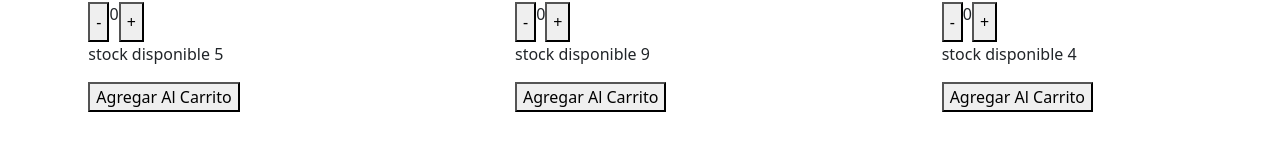
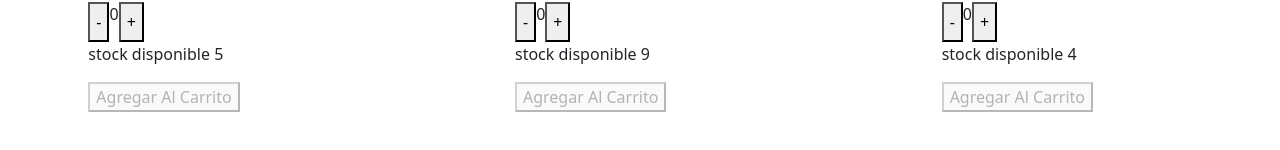
Before and after one commit to facundocasal/ecommerce-react-coderhouse, a React (Create React App) app: page / in a window 1280 px wide. Shown: the part 490-640 px from the top of the page. Built offline with nearby package versions, Linux system fonts and the light colour scheme.

Commit message:
arreglos en boton agregar al carrito

```diff
--- a/src/components/ItemListContainer/ItemCount.jsx
+++ b/src/components/ItemListContainer/ItemCount.jsx
@@ -26,7 +26,7 @@ function ItemCount( { initial ,stock, onAdd , existente  }) {
         </div>
             <p>stock disponible {existente}</p>
         <div>
-            <button onClick={(numero===0|| numero > stock?null:( ()=> onAdd(numero)))}>Agregar Al Carrito</button>
+            <button disabled={ numero === 0} onClick={( numero > stock?null:( ()=> onAdd(numero)))}>Agregar Al Carrito</button>
         </div>
     </div>
   )
```
